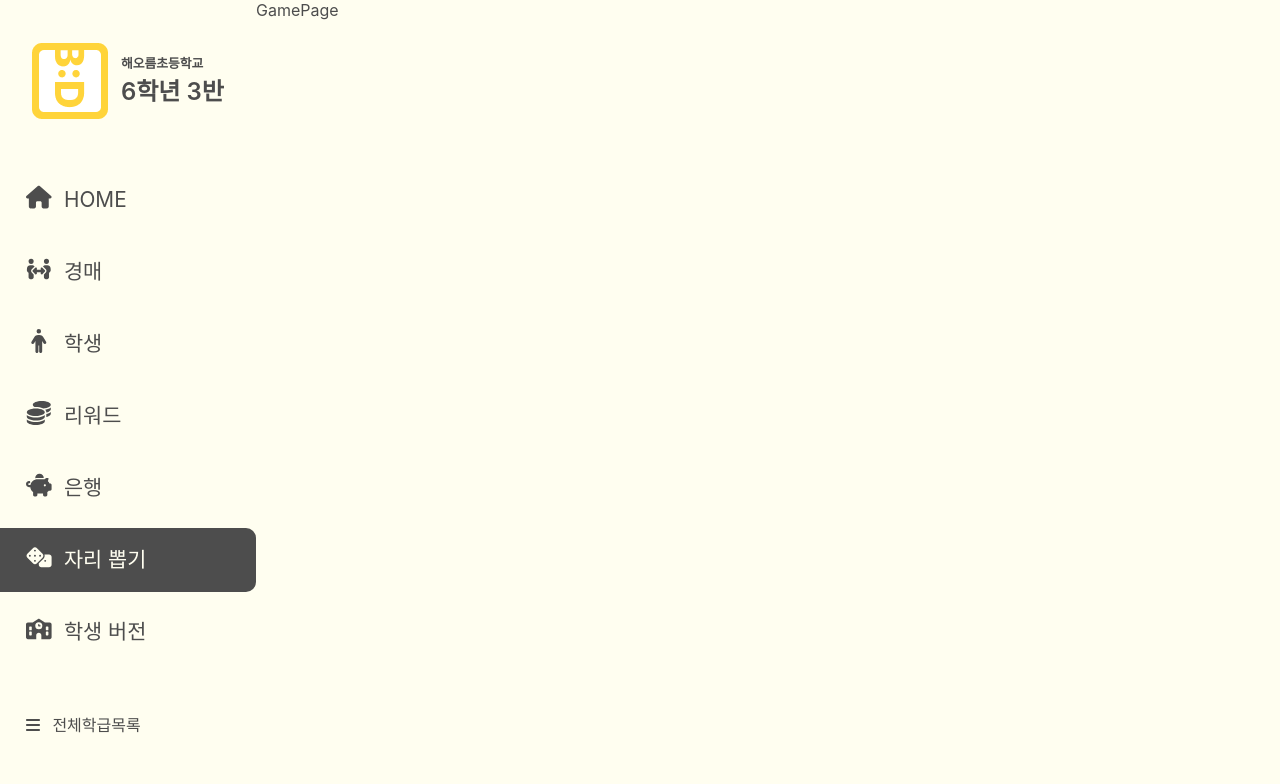
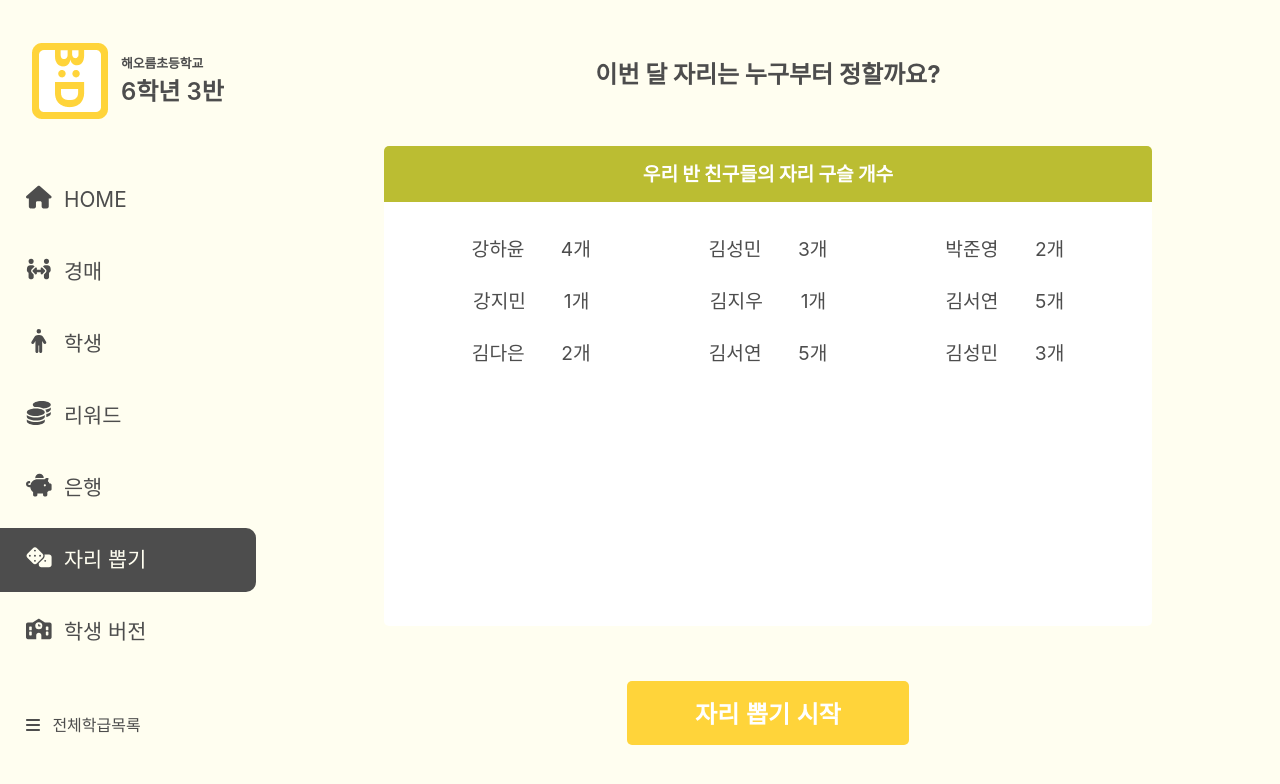
Before and after one commit to olrlobt/BID, a React (Create React App) app in the folder FrontEnd/BID/: page /game in a window 1280 px wide. Shown: the top 784 px of the page. Built offline with nearby package versions, Linux system fonts and the light colour scheme.

Commit message:
[S10P12A306-420] feat: View student balls

```diff
--- a/FrontEnd/BID/src/App.js
+++ b/FrontEnd/BID/src/App.js
@@ -14,6 +14,7 @@ import ClassPage from "./Page/Manage/ClassPage";
 import ClassList from "./Page/ClassManage/ClassList";
 import MainClass from "./Page/Main/MainClass";
 import AddClass from "./Page/ClassManage/MakeClass";
+import SeatGame from "./Page/Manage/SeatGame";
 
 function App() {
   return (
@@ -36,7 +37,7 @@ function App() {
       <Route path="/find_id" element={<FindIdPage />} />
       <Route path="/change_pwd" element={<ChangePwdPage />} />
       <Route path="/delete/:id/" element={<DeletePage />} />
-      <Route />
+      <Route path="/game/seat" element={<SeatGame />} />
     </Routes>
   );
 }
--- a/FrontEnd/BID/src/Page/Main/Home.jsx
+++ b/FrontEnd/BID/src/Page/Main/Home.jsx
@@ -1,7 +1,7 @@
 import styled from "./Home.module.css";
 import InfoBox from "../../Component/Common/InfoBox";
 import Card from "../../Asset/Image/HOME_icons/coupon.png";
-import Coin from "../../Asset/Image/HOME_icons/coins.png";
+import Coin from "../../Asset/Image/HOME_icons/Coins.png";
 import LinkFront from "../../Asset/Image/HOME_icons/transaction.png";
 import Locker from "../../Asset/Image/HOME_icons/bank.png";
 import Clock from "../../Asset/Image/HOME_icons/class-time.png";
--- a/FrontEnd/BID/src/Page/Manage/GamePage.jsx
+++ b/FrontEnd/BID/src/Page/Manage/GamePage.jsx
@@ -1,7 +1,76 @@
+import { Link } from "react-router-dom";
+import styled from "./GamePage.module.css";
+
 export default function GamePage() {
+  // 벡엔으로부터 데이터 받아와~
+  const dummyBalls = [
+    {
+      no: 1,
+      name: "강하윤",
+      ballCount: 4,
+    },
+    {
+      no: 2,
+      name: "김성민",
+      ballCount: 3,
+    },
+    {
+      no: 3,
+      name: "박준영",
+      ballCount: 2,
+    },
+    {
+      no: 4,
+      name: "강지민",
+      ballCount: 1,
+    },
+    {
+      no: 5,
+      name: "김지우",
+      ballCount: 1,
+    },
+    {
+      no: 6,
+      name: "김서연",
+      ballCount: 5,
+    },
+    {
+      no: 7,
+      name: "김다은",
+      ballCount: 2,
+    },
+    {
+      no: 8,
+      name: "김서연",
+      ballCount: 5,
+    },
+    {
+      no: 9,
+      name: "김성민",
+      ballCount: 3,
+    },
+  ];
   return (
     <>
-      <div>GamePage</div>
+      <section className={styled.gamePage}>
+        <h1>이번 달 자리는 누구부터 정할까요?</h1>
+        <section className={styled.gameTable}>
+          <div className={styled.tableTitle}>
+            우리 반 친구들의 자리 구슬 개수
+          </div>
+          <section className={styled.ballStage}>
+            {dummyBalls.map((student) => (
+              <div className={styled.studentList}>
+                <span>{student.name}</span>
+                <span>{student.ballCount}개</span>
+              </div>
+            ))}
+          </section>
+        </section>
+        <Link to="/game/seat">
+          <button className={styled.seatBtn}>자리 뽑기 시작</button>
+        </Link>
+      </section>
     </>
   );
 }
--- /dev/null
+++ b/FrontEnd/BID/src/Page/Manage/GamePage.module.css
@@ -0,0 +1,52 @@
+.gamePage {
+  width: 80vw;
+  display: flex;
+  flex-direction: column;
+  justify-content: space-evenly;
+  align-items: center;
+}
+
+.gameTable {
+  width: 60vw;
+  height: 60vh;
+  background-color: #ffffff;
+  border-radius: 5px;
+}
+
+.tableTitle {
+  width: 100%;
+  height: 7vh;
+  background-color: #bbbd32;
+  border-radius: 5px 5px 0 0;
+  text-align: center;
+  line-height: 7vh;
+  color: #ffffff;
+  font-size: 1.2rem;
+  font-weight: 800;
+}
+
+.ballStage {
+  padding: 4vh 4vw 4vh 4vw;
+  display: flex;
+  justify-content: space-between;
+  flex-wrap: wrap;
+}
+
+.seatBtn {
+  width: 22vw;
+  height: 8vh;
+  background-color: var(--color-point-yellow);
+  color: #ffffff;
+  font-size: 1.5rem;
+  border-radius: 5px;
+  font-weight: 800;
+}
+
+.studentList {
+  text-align: center;
+  width: 15vw;
+  font-size: 1.2rem;
+  margin-bottom: 3vh;
+  display: flex;
+  justify-content: space-evenly;
+}
--- /dev/null
+++ b/FrontEnd/BID/src/Page/Manage/SeatGame.jsx
@@ -0,0 +1,3 @@
+export default function SeatGame() {
+  return <div>Hi</div>;
+}
```
